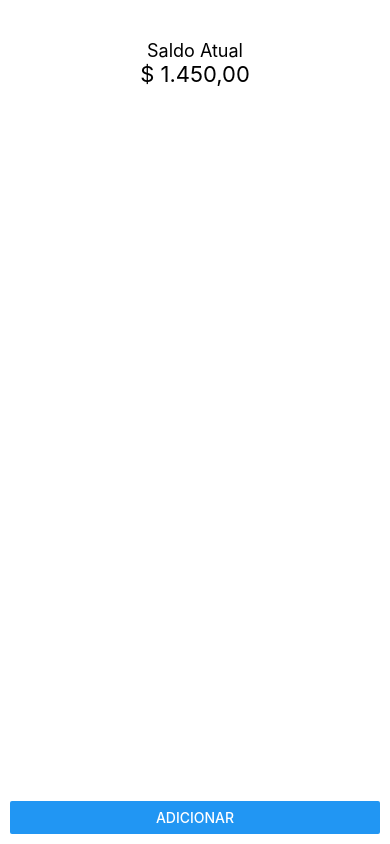
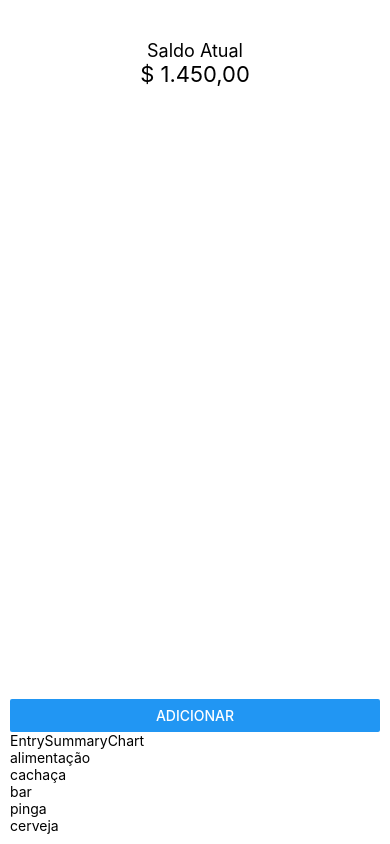
Before and after one commit to SDchagas/SmartMoney, a React Native app: screen / in a window 390 px wide. Built offline with nearby package versions, Linux system fonts and the light colour scheme.

Commit message:
entrySummary e BalancePanel ok

```diff
--- a/src/components/EntrySummary/EntrySummaryChart/EntrySummaryList/index.js
+++ b/src/components/EntrySummary/EntrySummaryChart/EntrySummaryList/index.js
@@ -1,10 +1,18 @@
-import { View, Text } from 'react-native'
+import { View, Text, StyleSheet, FlatList } from 'react-native'
 import React from 'react'
 
 export default function EntrySummaryList() {
   return (
-    <View style={styles.container}>
-      <Text>EntrySummaryList</Text>
+    <View>
+      <FlatList data={[
+        {Key: 'alimentação'},
+        {Key: 'cachaça'},
+        {Key: 'bar'},
+        {Key: 'pinga'},
+        {Key: 'cerveja'}
+      ]}
+      renderItem = {({item}) => <Text>{item.Key}</Text>}
+      ></FlatList>
     </View>
   )
 }
--- a/src/components/EntrySummary/EntrySummaryChart/index.js
+++ b/src/components/EntrySummary/EntrySummaryChart/index.js
@@ -3,7 +3,7 @@ import React from 'react'
 
 export default function EntrySummaryChart() {
   return (
-    <View style={styles.container}>
+    <View>
       <Text>EntrySummaryChart</Text>
     </View>
   )
--- /dev/null
+++ b/src/components/EntrySummary/index.js
@@ -0,0 +1,13 @@
+import { View, Text } from 'react-native'
+import React from 'react'
+import EntrySummaryChart from './EntrySummaryChart'
+import EntrySummaryList from './EntrySummaryChart/EntrySummaryList'
+
+export default function EntrySummary() {
+  return (
+    <View>
+      <EntrySummaryChart />
+      <EntrySummaryList />
+    </View>
+  )
+}
--- a/src/pages/Main/index.js
+++ b/src/pages/Main/index.js
@@ -1,13 +1,13 @@
 import React from "react";
 import { View, Text, StyleSheet } from "react-native";
-import BalancePanelLabel from '../../components/BalancePanel/BalancePanelLabel/index';
 import BalancePanel from '../../components/BalancePanel/index';
-import BalancePanelChart from '../../components/BalancePanel/BalancePanelLabel/BalancePanelChart/index';
+import EntrySummary from "../../components/EntrySummary/index";
 
 const Main = () => {
     return (
         <View style={styles.container}>
-            <BalancePanel/>
+            <BalancePanel />
+            <EntrySummary />
         </View>
     )
 }
```
Also changed, not shown: 2 other files (tests, documents, lock files or other folders).
